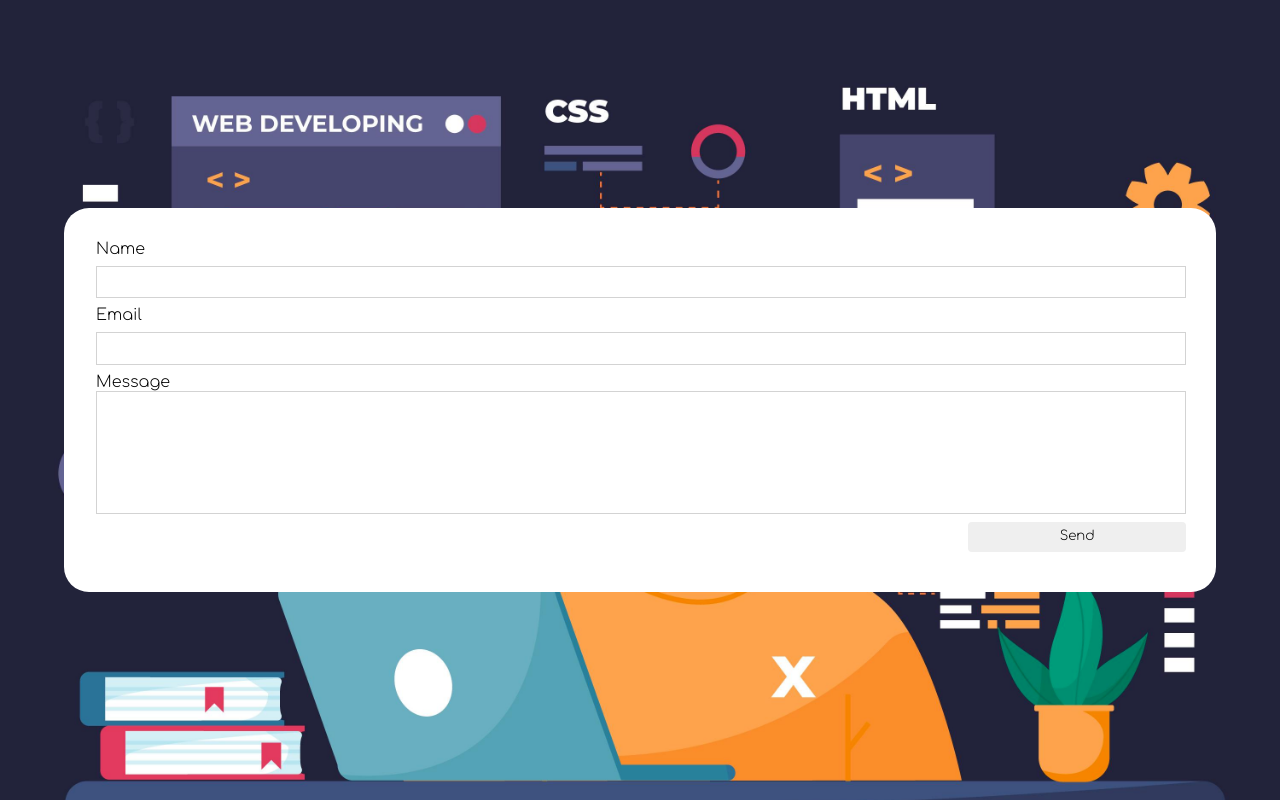
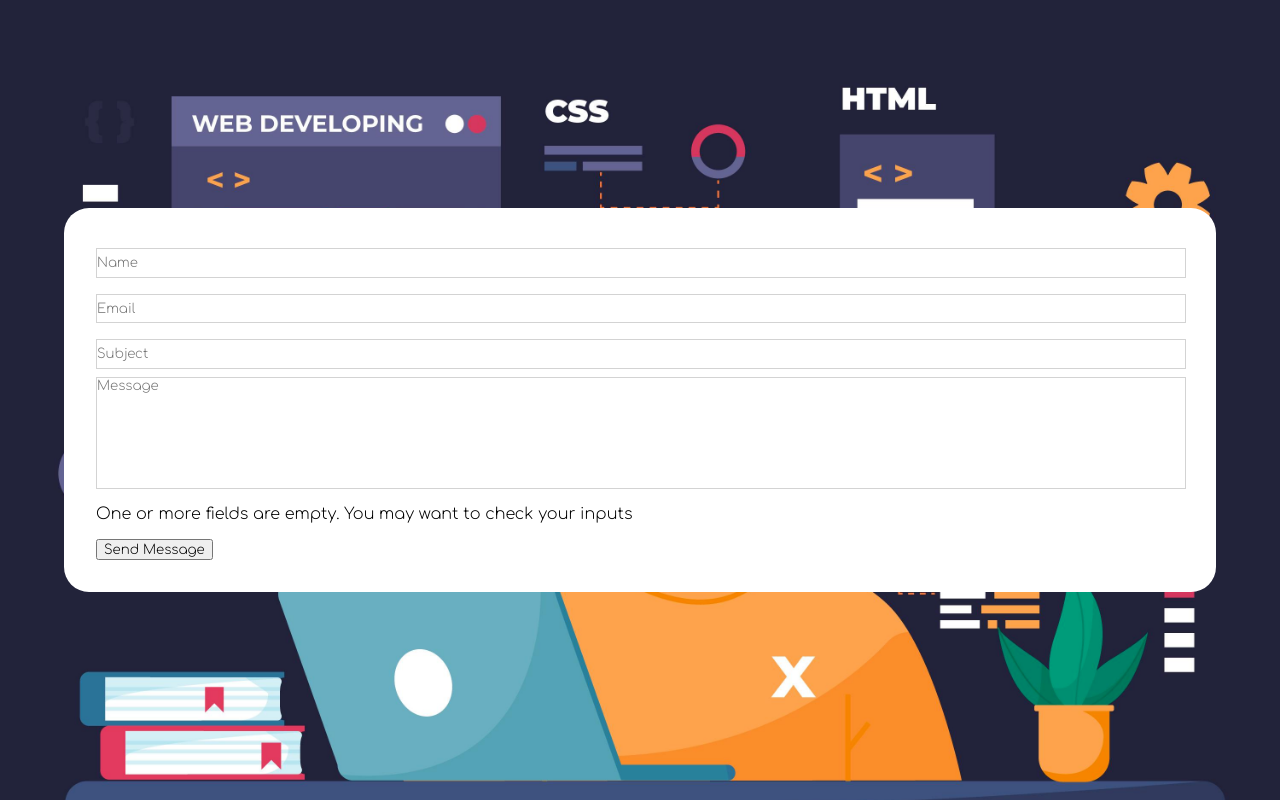
Before and after one commit to rbarisozkal/my-portfolio, a React (Create React App) app: page / in a window 1280 px wide. Shown: the part 1750-2550 px from the top of the page. Built offline with nearby package versions, Linux system fonts and the light colour scheme; no server answers; a web font is replaced by a local one.

Commit message:
form control added

```diff
--- a/package.json
+++ b/package.json
@@ -20,6 +20,7 @@
     "@types/react-router": "^5.1.18",
     "@types/styled-components": "^5.1.26",
     "axios": "^0.27.2",
+    "emailjs": "^4.0.1",
     "file-saver": "^2.0.5",
     "js-file-download": "^0.4.12",
     "react": "^18.2.0",
--- a/src/Features/Body/Contact/Component/Contact.tsx
+++ b/src/Features/Body/Contact/Component/Contact.tsx
@@ -1,31 +1,70 @@
-import React, { useRef } from 'react';
-import ContactSC from './ContactSC';
-import emailjs from '@emailjs/browser';
+import React, { RefObject, useRef } from "react";
+import ContactSC from "./ContactSC";
+import emailjs from "@emailjs/browser";
 const Contact = () => {
-  const form = useRef() as React.MutableRefObject<any>;
-
+  const form = useRef({}) as React.RefObject<any>;
+  let error = false;
+  let regexError=false;
   const sendEmail = (e: any) => {
     e.preventDefault();
+    let emailInput = (document.getElementById("email") as HTMLInputElement)
+      .value;
+    let nameInput = (document.getElementById("name") as HTMLInputElement).value;
+    let messageInput = (document.getElementById("message") as HTMLInputElement)
+      .value;
 
-    emailjs.sendForm('service_5rtuzy9', 'template_x4ekcw5', form.current, '_3AlCXhxng5At7Na0').then(
-      result => {
-        console.log(result.text);
-      },
-      error => {
-        console.log(error.text);
-      }
-    );
+      let areInputsEmpty = emailInput.trim().length <= 0 || messageInput.trim().length <= 0 || nameInput.trim().length <= 0
+      const emailRegex = /^\w+([\.-]?\w+)*@\w+([\.-]?\w+)*(\.\w{2,3})+$/
+      const isRegexValid = emailRegex.test(emailInput)
+    if (areInputsEmpty) error = true;
+    if (!isRegexValid) regexError = true
+
+      console.log("it works!");
+        emailjs
+        .sendForm(
+          "service_5rtuzy9",
+          "template_x4ekcw5",
+          form.current,
+          "_3AlCXhxng5At7Na0"
+        )
+        .then(
+          function (response) {
+            console.log("SUCCESS!", response.status, response.text);
+          },
+          function (error) {
+            console.log("FAILED...", error);
+          }
+        );
+      (document.getElementById("email") as HTMLInputElement).value = "";
+      (document.getElementById("name") as HTMLInputElement).value = "";
+      (document.getElementById("subject") as HTMLInputElement).value = "";
+      (document.getElementById("message") as HTMLInputElement).value = "";
+
+
   };
   return (
     <ContactSC>
       <form ref={form} onSubmit={sendEmail}>
-        <label>Name</label>
-        <input type="text" name="user_name" />
-        <label>Email</label>
-        <input type="email" name="user_email" />
-        <label>Message</label>
-        <textarea name="message" />
-        <input type="submit" value="Send" />
+
+        <input type="text" name="name" id="name" placeholder="Name"  />
+        <input
+          type="email"
+          name="email"
+          id="email"
+          placeholder="Email"
+
+        />
+
+        <input type="text" name="subject" id="subject" placeholder="Subject" />
+        <textarea name="message" id="message" placeholder="Message"></textarea>
+        {!error ?
+          <p>One or more fields are empty. You may want to check your inputs</p>
+         : (
+          null
+        )}
+        <button type="submit" value="Send Message" className="primary-button">
+          <span>Send Message</span>
+        </button>
       </form>
     </ContactSC>
   );
--- a/src/Features/Body/Repositories/Repositories.tsx
+++ b/src/Features/Body/Repositories/Repositories.tsx
@@ -5,7 +5,7 @@ import pdf from '../../../../src/resume.pdf';
 import github from '../../../assets/Svg/github.svg';
 const Repositories = () => {
   const octokit = new Octokit({
-    auth: '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'
+    auth: 'TOKEN HERE'
   });
 
   async function getRepos() {
@@ -32,6 +32,7 @@ const Repositories = () => {
     return (
       <div className="post">
         <li key={e.id}>
+          <section key={e.id}>
           <h2 className="repo-name">
             <span>{e.name}</span>{' '}
             <span>
@@ -43,6 +44,7 @@ const Repositories = () => {
           </h2>
           <h3>{e.description}</h3>
           <p>Mostly used language by percentage: {e.language}</p>
+          </section>
         </li>
       </div>
     );
```
Also changed, not shown: 1 other file (tests, documents, lock files or other folders).
